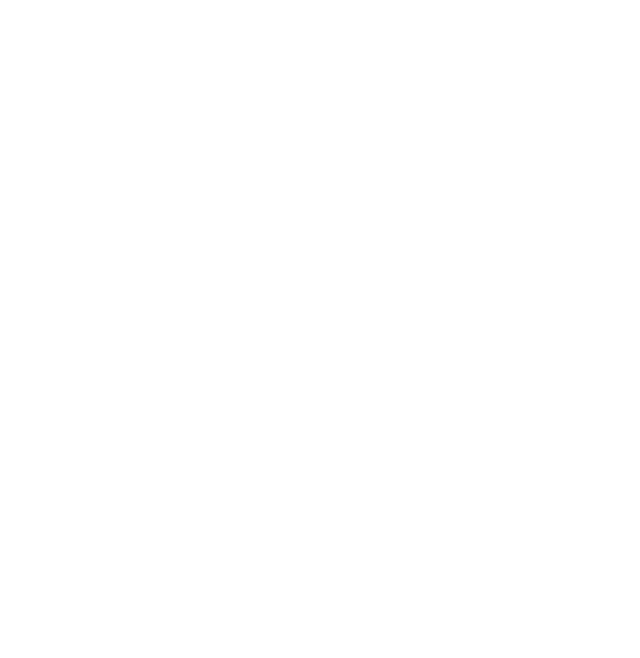
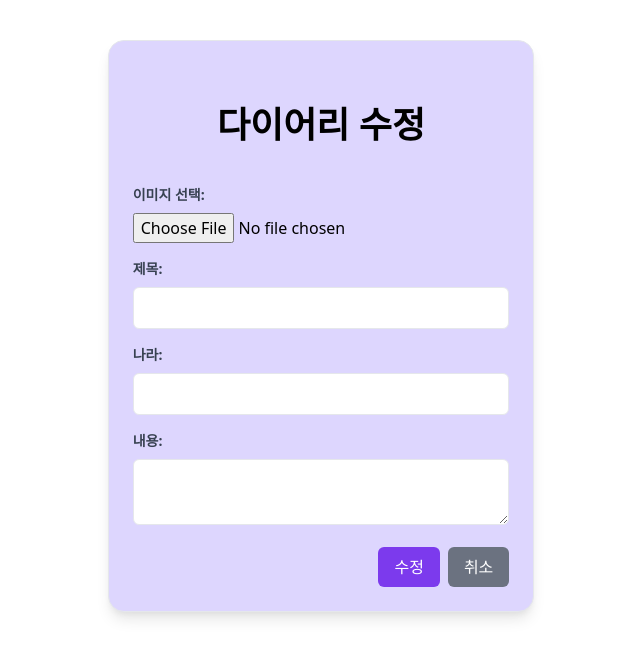
Before and after one commit to simpleProjectTeam/projectFront_2, a React (Create React App) app: page /modifyform/1 in a window 1280 px wide. Before the commit this address had no page. Shown: the top 658 px of the page, without its empty margins (319-959 px from the left). Built offline with nearby package versions, Linux system fonts and the light colour scheme; no server answers.

Commit message:
수정완료

```diff
--- a/src/App.jsx
+++ b/src/App.jsx
@@ -12,7 +12,7 @@ function App() {
       <Routes>
         <Route path="/" element={<MainPage />} />
         <Route path="/itemform" element={<ItemForm />} />
-        <Route path="/modifyform" element={<ModifyForm/>}/>
+        <Route path="/modifyform/:id" element={<ModifyForm/>}/>
       </Routes>
     </BrowserRouter>
   );
--- a/src/components/Carousel.jsx
+++ b/src/components/Carousel.jsx
@@ -6,6 +6,7 @@ import CarouselItem from "./CarouselItem";
 
 export default function Carousel() {
   const [items, setItems] = useState([]);
+
 
   useEffect(() => {
     const fetchData = async () => {
@@ -21,14 +22,14 @@ export default function Carousel() {
     fetchData();
   }, []);
 
-  const handleDeleteItem = async (deletedItemId) => {
+  const handleDeleteItem = async (id) => {
     try {
 
-      await fetch(`https://diary-back.fly.dev/api/v1/diary/${deletedItemId}`, {
+      await fetch(`https://diary-back.fly.dev/api/v1/diary/${id}`, {
         method: 'DELETE',
       });
 
-      setItems((prevItems) => prevItems.filter((item) => item.id !== deletedItemId));
+      setItems((prevItems) => prevItems.filter((item) => item.id !== id));
     } catch (error) {
       console.error("삭제 오류:", error);
     }
@@ -48,6 +49,7 @@ export default function Carousel() {
         {items.map((item, i) => (
           <CarouselItem
             key={item.id}
+            id={item.id}
             title={item.title}
             content={item.content}
             country={item.country}
--- a/src/components/CarouselItem.jsx
+++ b/src/components/CarouselItem.jsx
@@ -16,7 +16,7 @@ export default function CarouselItem({
       <div className="w-full p-5 flex justify-between items-center border-b-2 border-purple-500">
         <p className="text-xl font-bold text-red-600">Travel Destination</p>
         <div className="flex items-center">
-          <Link to="/modifyform" className="flex items-center">
+          <Link to={`/modifyform/${id}`} className="flex items-center">
             <button className="text-purple-500 mr-3">
               <LuPenSquare size={20} />
             </button>
--- a/src/pages/ModifyForm.jsx
+++ b/src/pages/ModifyForm.jsx
@@ -1,54 +1,77 @@
-import React, { useState } from "react";
-import { Link, useNavigate } from "react-router-dom";
+import React, { useState, useEffect } from "react";
+import { useParams, useNavigate } from "react-router-dom";
 
 export default function ModifyForm() {
+  const navigate = useNavigate();
+  const { id } = useParams();
   const [formData, setFormData] = useState({
     image: null,
     title: "",
     country: "",
     content: "",
   });
+  useEffect(() => {
 
-  const navigate = useNavigate();
+    const fetchData = async () => {
+      try {
+        if (id) {
+          const response = await fetch(`https://diary-back.fly.dev/api/v1/diary/${id}`);
+          const data = await response.json();
+          if (data.resultCode === "S-1" && data.data) {
+            setFormData({
+              image: data.data.image,
+              title: data.data.title,
+              country: data.data.country,
+              content: data.data.content,
+            });
+          }
+        }
+      } catch (error) {
+        console.error("데이터 가져오기 오류:", error);
+      }
+    };
+
+    fetchData();
+  }, [id]);
 
   const handleInputChange = (e) => {
     const { name, value } = e.target;
-    setFormData({
-      ...formData,
+    setFormData((prevFormData) => ({
+      ...prevFormData,
       [name]: value,
-    });
+    }));
   };
 
-  const handleImageChange = (e) => {
-    const file = e.target.files[0];
-    setFormData({
-      ...formData,
-      image: file,
+  const handleSubmit = async (e) => {
+    e.preventDefault();
+
+    try {
+      const response = await fetch(`https://diary-back.fly.dev/api/v1/diary/${id}`, {
+        method: "PATCH",
+        headers: {
+          "Content-Type": "application/json",
+        },
+        body: JSON.stringify(formData),
       });
-  };
 
-  const handleSubmit = (e) => {
-    e.preventDefault();
-    // 폼 제출 로직을 추가할 수 있습니다. (예: 서버로 데이터 전송)
-    console.log("폼 제출:", formData);
-  };
-
-  const handleCancel = () => {
-    // 취소 버튼 클릭 시 홈으로 이동
+      if (response.ok) {
         navigate("/");
+      } else {
+        console.error("수정 실패:", response.status);
+      }
+    } catch (error) {
+      console.error("오류 발생:", error);
+    }
   };
 
   return (
     <div className="w-2/6 h-full m-auto mt-10 rounded-2xl border shadow-lg p-6 bg-purple-200">
       <div className="flex justify-center my-10">
-        <p className="font-bold text-4xl">추천 장소 등록</p>
+        <p className="font-bold text-4xl">다이어리 수정</p>
       </div>
       <form onSubmit={handleSubmit}>
         <div className="mb-4">
-          <label
-            htmlFor="image"
-            className="block text-gray-700 text-sm font-bold mb-2"
-          >
+          <label htmlFor="image" className="block text-gray-700 text-sm font-bold mb-2">
             이미지 선택:
           </label>
           <input
@@ -56,54 +79,45 @@ export default function ModifyForm() {
             accept="image/*"
             id="image"
             name="image"
-            onChange={handleImageChange}
+            onChange={handleInputChange}
           />
         </div>
         <div className="mb-4">
-          <label
-            htmlFor="title"
-            className="block text-gray-700 text-sm font-bold mb-2"
-          >
+          <label htmlFor="title" className="block text-gray-700 text-sm font-bold mb-2">
             제목:
           </label>
           <input
             type="text"
             id="title"
             name="title"
+            className="w-full border rounded-md py-2 px-3"
             value={formData.title}
             onChange={handleInputChange}
-            className="w-full border rounded-md py-2 px-3"
           />
         </div>
         <div className="mb-4">
-          <label
-            htmlFor="country"
-            className="block text-gray-700 text-sm font-bold mb-2"
-          >
+          <label htmlFor="country" className="block text-gray-700 text-sm font-bold mb-2">
             나라:
           </label>
           <input
             type="text"
             id="country"
             name="country"
+            className="w-full border rounded-md py-2 px-3"
             value={formData.country}
             onChange={handleInputChange}
-            className="w-full border rounded-md py-2 px-3"
           />
         </div>
         <div className="mb-4">
-          <label
-            htmlFor="content"
-            className="block text-gray-700 text-sm font-bold mb-2"
-          >
+          <label htmlFor="content" className="block text-gray-700 text-sm font-bold mb-2">
             내용:
           </label>
           <textarea
             id="content"
             name="content"
+            className="w-full border rounded-md py-2 px-3"
             value={formData.content}
             onChange={handleInputChange}
-            className="w-full border rounded-md py-2 px-3"
           />
         </div>
         <div className="flex justify-end items-center">
@@ -111,17 +125,15 @@ export default function ModifyForm() {
             type="submit"
             className="bg-purple-600 text-white py-2 px-4 rounded-md hover:bg-purple-700 mr-2"
           >
-            수정완료
+            수정
           </button>
-          <Link to="/">
           <button
             type="button"
             className="bg-gray-500 text-white py-2 px-4 rounded-md hover:bg-gray-600"
-              onClick={handleCancel}
+            onClick={() => navigate("/")}
           >
             취소
           </button>
-          </Link>
         </div>
       </form>
     </div>
```
Lines whose indentation alone changed are shown as unchanged.
